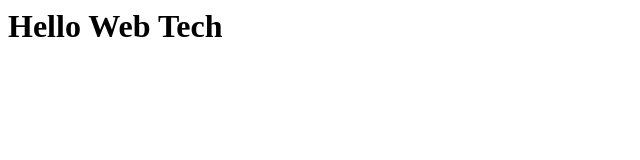
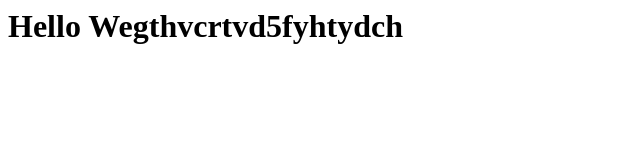
Before and after one commit to MarcusK700/web, a plain HTML site: page index.html in a window 1280 px wide. Shown: the whole page, without its empty margins (0-640 px from the left). Drawn offline with Linux system fonts and the light colour scheme.

Commit message:
wolololo

```diff
--- a/index.html
+++ b/index.html
@@ -3,6 +3,6 @@
 		<title> SET08101 - Web Tech </title>
 	</head>
 	<body>
-		<h1> Hello Web Tech </h1>
+		<h1> Hello Wegthvcrtvd5fyhtydch </h1>
 	</body>
 <html>
```
